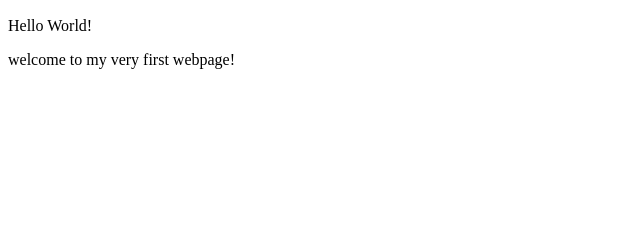
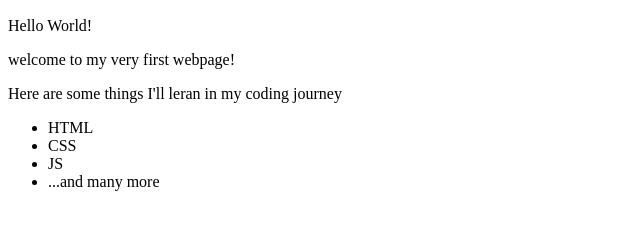
Before and after one commit to Anillab/My-First-Website, a plain HTML site: page my-first-webpage.html in a window 1280 px wide. Shown: the part 110-340 px from the top of the page, without its empty margins (0-640 px from the left). Drawn offline with Linux system fonts and the light colour scheme.

Commit message:
Addittion of lists

```diff
--- a/my-first-webpage.html
+++ b/my-first-webpage.html
@@ -9,5 +9,14 @@
 
   <p>Hello World!</p>
   <p>welcome to my very first webpage!</p>
+  <p>Here are some things I'll leran in my coding journey</p>
+  <ul>
+     <li>HTML</li>
+     <li>CSS</li>
+     <li>JS</li>
+     <li>...and many more</li>
+
+
+  </ul>
 </body>
 </html>
```
